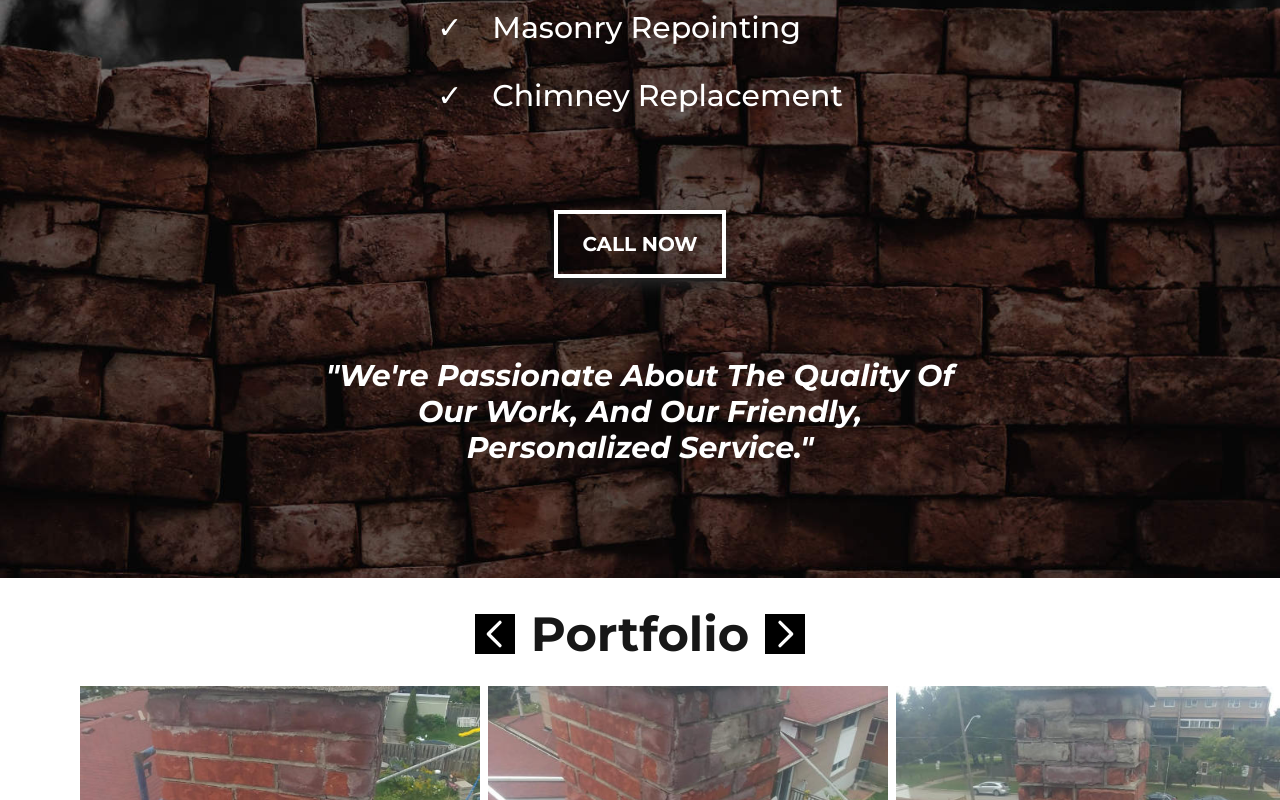
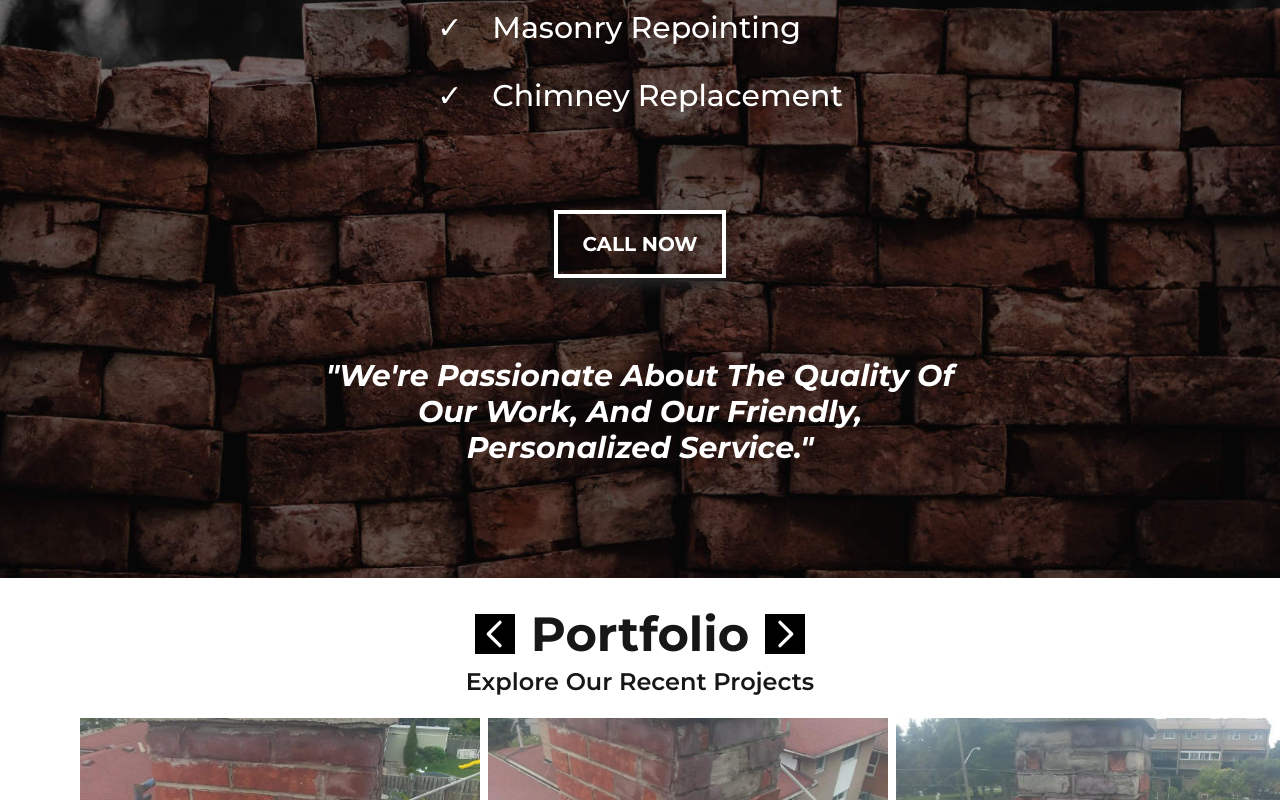
Before and after one commit to EMurrell/eagle-brick-website, a Next.js app: page / in a window 1280 px wide. Shown: the part 2000-2800 px from the top of the page. Built offline with nearby package versions, Linux system fonts and the light colour scheme; a web font is replaced by a local one.

Commit message:
change descriptions, meta and portfolio

```diff
--- a/components/Meta.js
+++ b/components/Meta.js
@@ -6,7 +6,7 @@ export default function Meta() {
     <Head>
       <title>Eagle Brick & Masonry</title>
       <meta name="viewport" content="initial-scale=1.0, width=device-width" />
-      <meta name="description" content="Your Brick Tinting Specialists." />
+      <meta name="description" content="Brick Restoration." />
       <meta property="og:image" content=".jpg" />
       <meta property="og:title" content="" />
       <meta property="og:description" content="" />
--- a/components/Navbar.js
+++ b/components/Navbar.js
@@ -45,7 +45,7 @@ export default function Nav() {
       <div
         className={`flex w-screen py-4  bg-transparent   ${
           animateNav &&
-          "py-0 backdrop-blur-sm  bg-black  trasition ease-in-out duration-500"
+          "py-0 backdrop-blur-sm  bg-black/60  trasition ease-in-out duration-500"
         } mx-auto   justify-between   `}
       >
         <div className="">
@@ -57,7 +57,7 @@ export default function Nav() {
                 height={200}
                 width={300}
               /> */}
-              <p className="m-4 font-sans text-2xl font-semibold text-center border-4 border-white cursor-pointer md:m-6 lg:m-8 lg:ml-24 md:text-3xl lg:text-4xl">
+              <p className="px-1 m-4 font-sans text-2xl font-medium text-center border-2 border-white cursor-pointer md:m-6 lg:m-8 lg:ml-24 md:text-3xl lg:text-4xl">
                 EBM
               </p>
             </a>
--- a/components/Pics.js
+++ b/components/Pics.js
@@ -19,8 +19,8 @@ export default function Work() {
 
   return (
     <section className="flex flex-col w-full py-2 overflow-hidden md:pb-4 bg-blueprint font-display text-neutral-900">
-      <div className="flex flex-row justify-center py-2 mx-auto md:px-24 w-max">
-        <div className="flex flex-row justify-center my-4">
+      <div className="flex flex-col justify-center py-4 mx-auto md:px-24 w-max">
+        <div className="flex flex-row justify-center my-2">
           <button onClick={scrollPrev}>
             <ChevronLeftIcon className="w-10 h-10 mx-4 text-white bg-black" />
           </button>
@@ -31,6 +31,9 @@ export default function Work() {
             <ChevronRightIcon className="w-10 h-10 mx-4 text-white bg-black" />
           </button>
         </div>
+        <p className="text-lg font-semibold text-center md:text-xl lg:text-2xl">
+          Explore Our Recent Projects
+        </p>
       </div>
 
       <div className="flex overflow-hidden" ref={emblaRef}>
```
